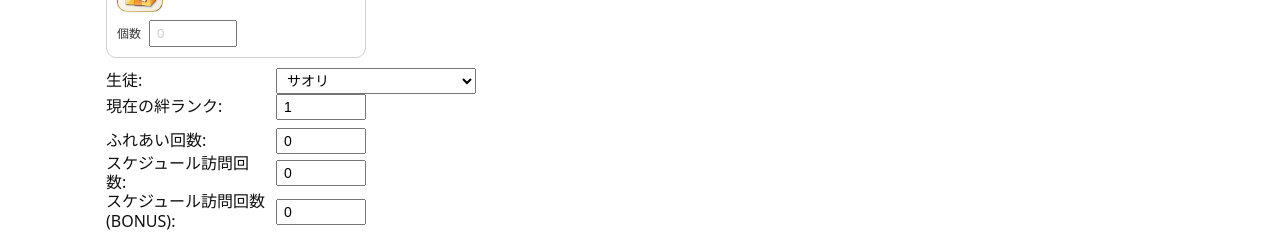
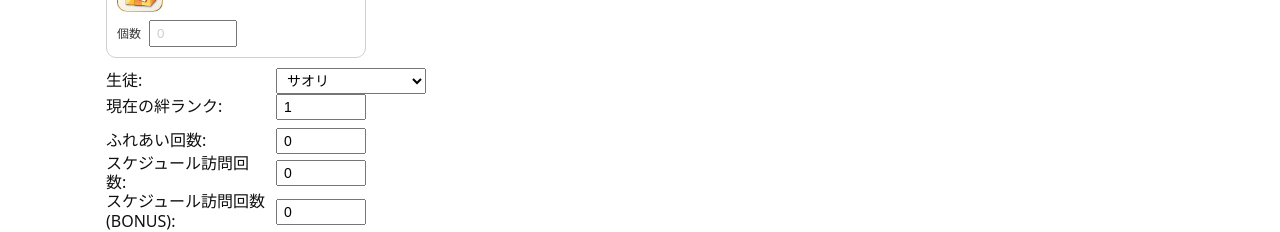
Before and after one commit to arctic001y/favorite_rank_saori, a website built with Vite: page index.html in a window 1280 px wide. Shown: the part 1752-1984 px from the top of the page. Built offline with nearby package versions, Linux system fonts and the light colour scheme.

Commit message:
add_calc

```diff
--- a/src/style.css
+++ b/src/style.css
@@ -554,5 +554,5 @@ button {
 
 /* 生徒のプルダウン幅修正 */
 #variantSelect{
-  width: 200px !important;   /* ここを 220px とかにしてもOK */
+  width: 150px !important;   /* ここを 220px とかにしてもOK */
 }
```
